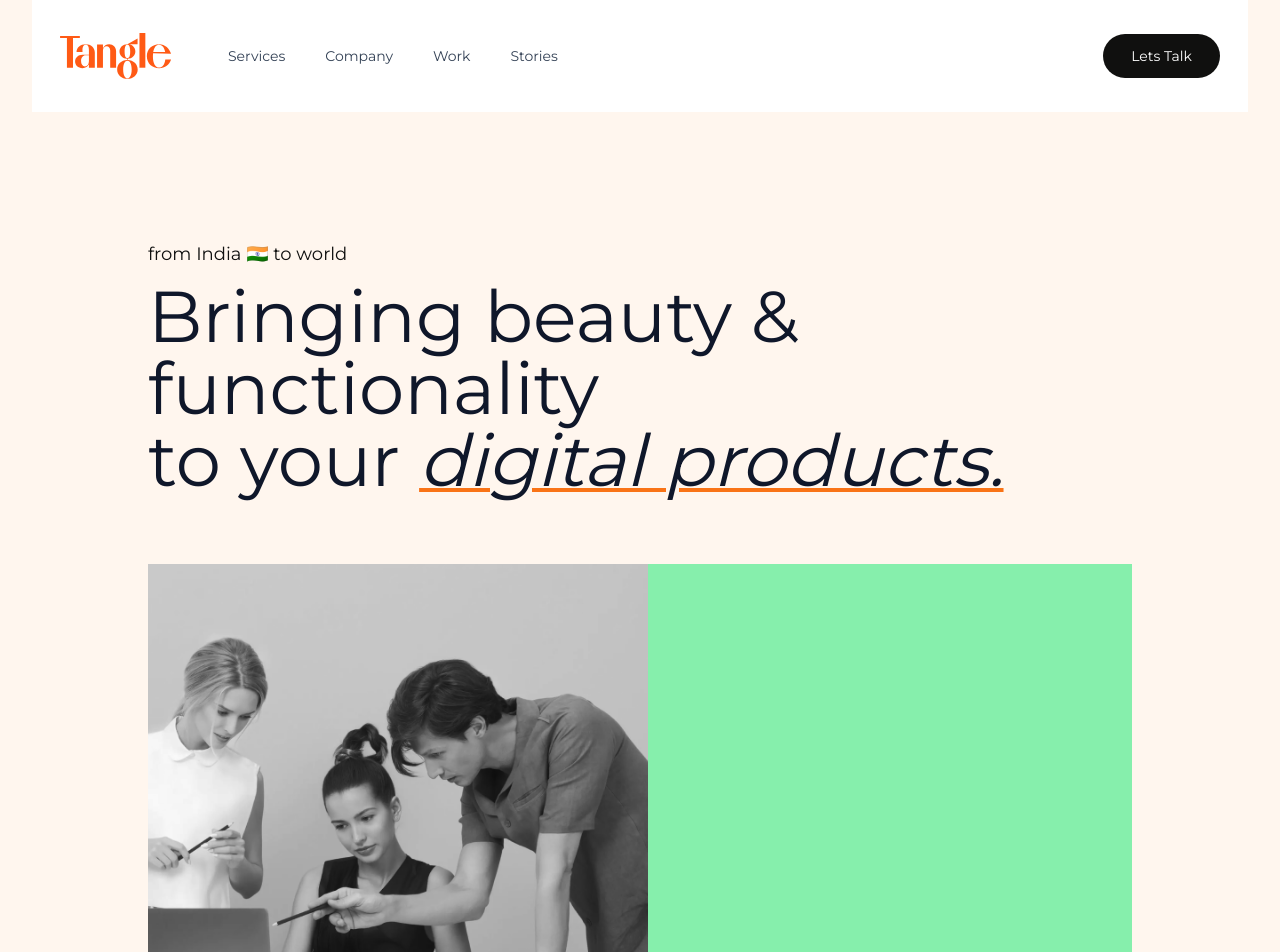
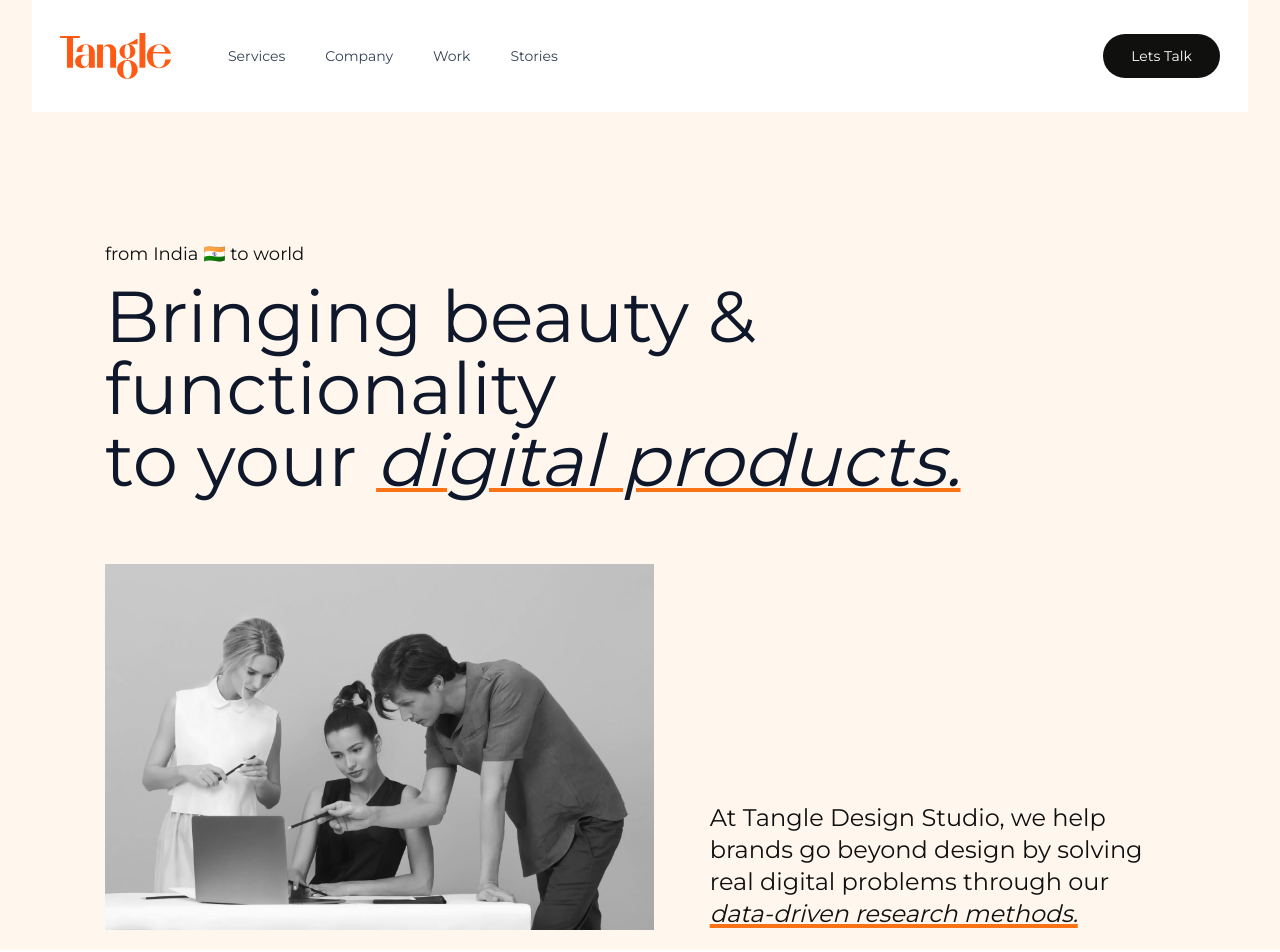
Before and after one commit to surajnarsale/tangle-landing-page, a Next.js app: page / in a window 1280 px wide. Shown: the top 952 px of the page. Built offline with nearby package versions, Linux system fonts and the light colour scheme.

Commit message:
feat: hero section for desktop

```diff
--- a/components/atoms/Container.tsx
+++ b/components/atoms/Container.tsx
@@ -7,6 +7,9 @@ type ContainerProps = {
 
 export function Container(props: PropsWithChildren<ContainerProps>): JSX.Element {
   return (
-    <div className={clsx('mx-auto max-w-7xl px-4 sm:px-6 lg:px-8', props.className)} {...props} />
+    <div
+      className={clsx('mx-auto max-w-[1378px] px-4 sm:px-6 lg:px-8', props.className)}
+      {...props}
+    />
   )
 }
--- a/components/molecules/Hero.tsx
+++ b/components/molecules/Hero.tsx
@@ -1,10 +1,11 @@
 import { Container } from '@/components/atoms/Container'
 import Image from 'next/image'
 import heroImage from '@/public/heroImage.png'
+import Balancer from 'react-wrap-balancer'
 
 const Hero = () => {
   return (
-    <Container className=" mx-auto max-w-5xl   px-5 pb-5 pt-20 text-dark-500 lg:pt-32 ">
+    <Container className=" mx-auto max-w-[1110px]   px-5 pb-5 pt-20 text-dark-500 lg:pt-32 ">
       <p className="mx-auto mb-3  text-sm sm:text-lg">from India 🇮🇳 to world</p>
       <h1 className=" mx-auto  pb-5 text-4xl font-medium  text-slate-900 sm:text-7xl">
         Bringing beauty & <br />
@@ -23,23 +24,27 @@ const Hero = () => {
           </span>
         </span>
       </h1>
-      <div className="h-[500px] bg-green-300">
+      <div className=" mt-12 flex flex-row  md:space-x-14 -sm:flex-col  ">
+        <div className="  -md:h-[500px]">
           <Image
-          className="mt-12 h-full object-cover"
+            className=" h-full object-cover"
             src={heroImage}
+            width={800}
+            height={800}
             alt="Picture of the author"
-          width={500}
-          height={800}
             placeholder="blur"
           />
         </div>
-      <div className="mt-6 mb-16 text-2xl ">
-        At Tangle Design Studio, we help brands go beyond design by solving real digital problems
-        through our{' '}
+        <div className=" h-full text-2xl md:self-end -sm:pt-6 -sm:pb-16">
+          <Balancer>
+            At Tangle Design Studio, we help brands go beyond design by solving real digital
+            problems through our{' '}
             <span className="italic underline decoration-orange-500 decoration-4">
               {' '}
               data-driven research methods.
             </span>
+          </Balancer>
+        </div>
       </div>
     </Container>
   )
--- a/tailwind.config.js
+++ b/tailwind.config.js
@@ -6,6 +6,10 @@ module.exports = {
       fontFamily: {
         sans: ['var(--font-montserrat)'],
         // other fonts families goes here
+      },
+      screens: {
+        '-sm': { max: '639px' },
+        '-md': { max: '767px' },
       },
 
       colors: {
```
Lines whose indentation alone changed are shown as unchanged.
